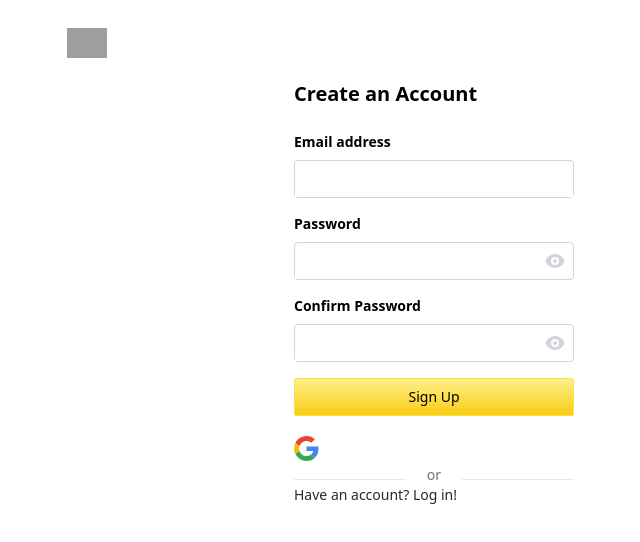
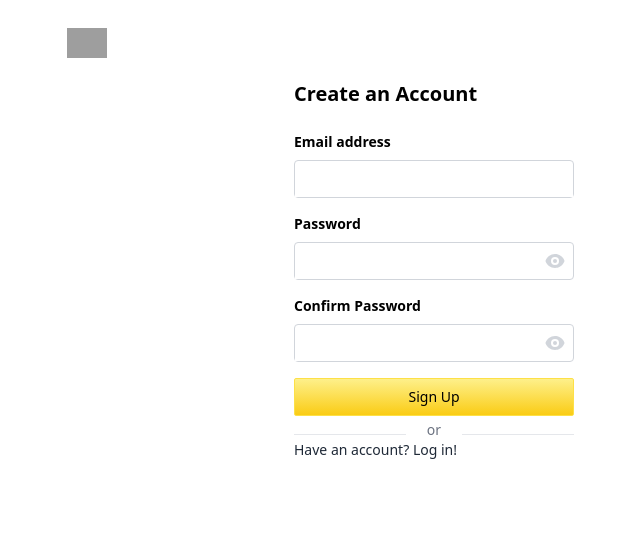
Before and after one commit to StefanCodes17/AmazonClone, a Next.js app: page /auth/signup in a window 1280 px wide. Shown: the top 542 px of the page, without its empty margins (206-846 px from the left). Built offline with nearby package versions, Linux system fonts and the light colour scheme; no server answers; grey boxes are pictures that could not be loaded.

Commit message:
Stripe functionality

```diff
--- a/src/components/Header.js
+++ b/src/components/Header.js
@@ -1,4 +1,5 @@
 import Image from 'next/image'
+import Link from 'next/link'
 import {MenuIcon, ShoppingCartIcon, SearchIcon } from '@heroicons/react/outline'
 import {signIn, signOut, useSession} from "next-auth/react"
 import {useRouter} from "next/router"
--- a/src/pages/api/succ_webhook.js
+++ b/src/pages/api/succ_webhook.js
@@ -2,7 +2,7 @@ import {buffer} from 'micro'
 import { connectToDatabase } from '../../lib/mongodb'
 
 const stripe = require("stripe")(process.env.STRIPE_SECRET_KEY)
-const endpointSecret = process.env.STRIPE_CLI_SECRET
+const endpointSecret = process.env.STRIPE_WEBHOOK_SECRET
 
 const fulfillOrder = async (session)=>{
     const { db } = await connectToDatabase();
--- a/src/pages/auth/signup.js
+++ b/src/pages/auth/signup.js
@@ -168,9 +168,6 @@ export default function SignUp({ providers}) {
               {formStatus?.confirmPassword?.error && <p className="text-xs mt-1 text-red-400 font-semibold">{formStatus.confirmPassword.error.message}</p>}
               <button type="submit" className="button mt-4" disabled={formStatus?.loading}>Sign Up</button>
             </form>
-            <div className="mt-5 hover:cursor-pointer" onClick={()=>signIn(providers.google.id,{callbackUrl: `${process.env.NEXTAUTH_URL}`})}>
-              <GoogleIcon/>
-            </div>
             {/*Success Notification*/}
             {formStatus?.account?.success && <div className="bg-teal-100 border-t-4 mt-3 border-teal-600 rounded-b text-teal-900 px-4 py-3 shadow-md" role="alert">
               <div className="flex">
```
